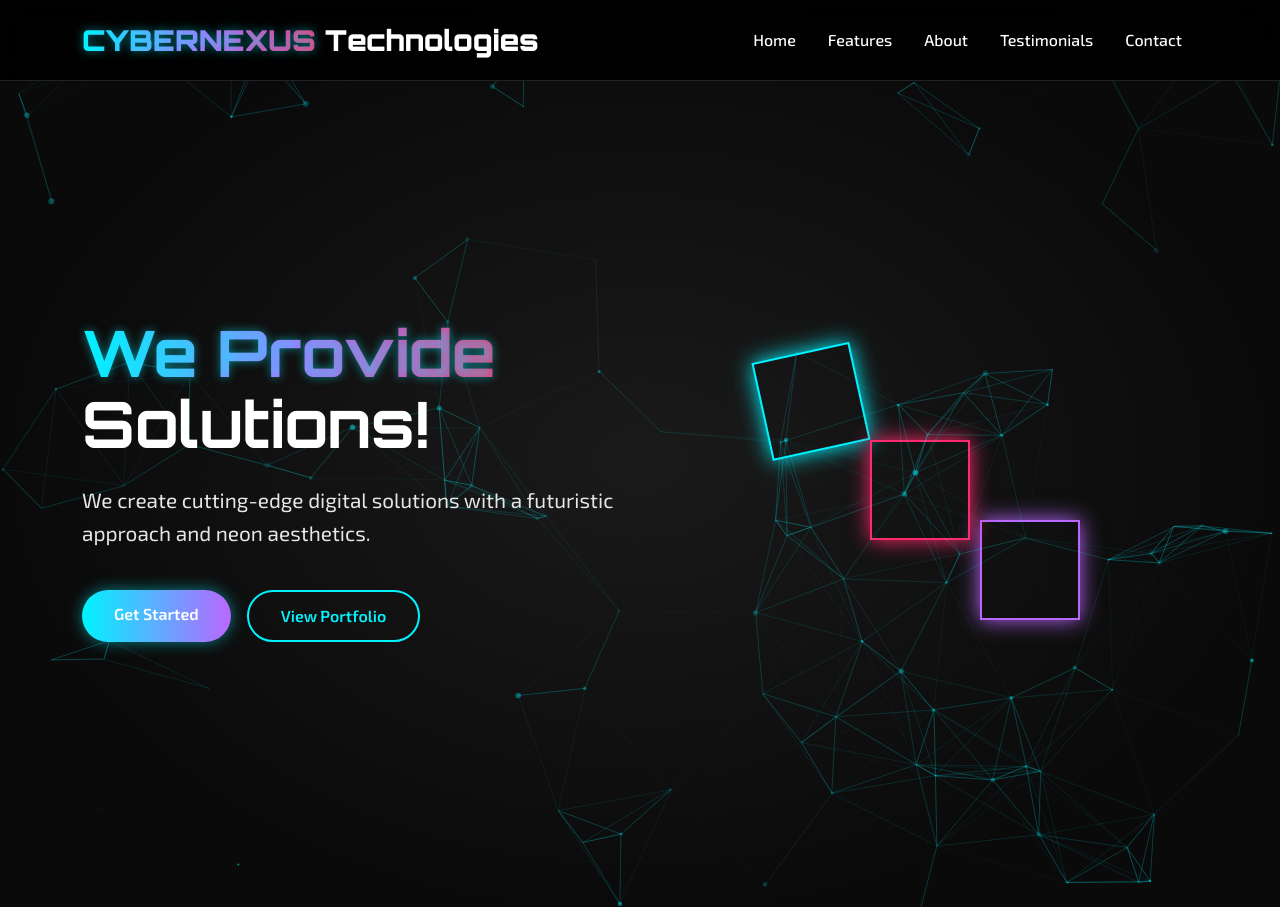
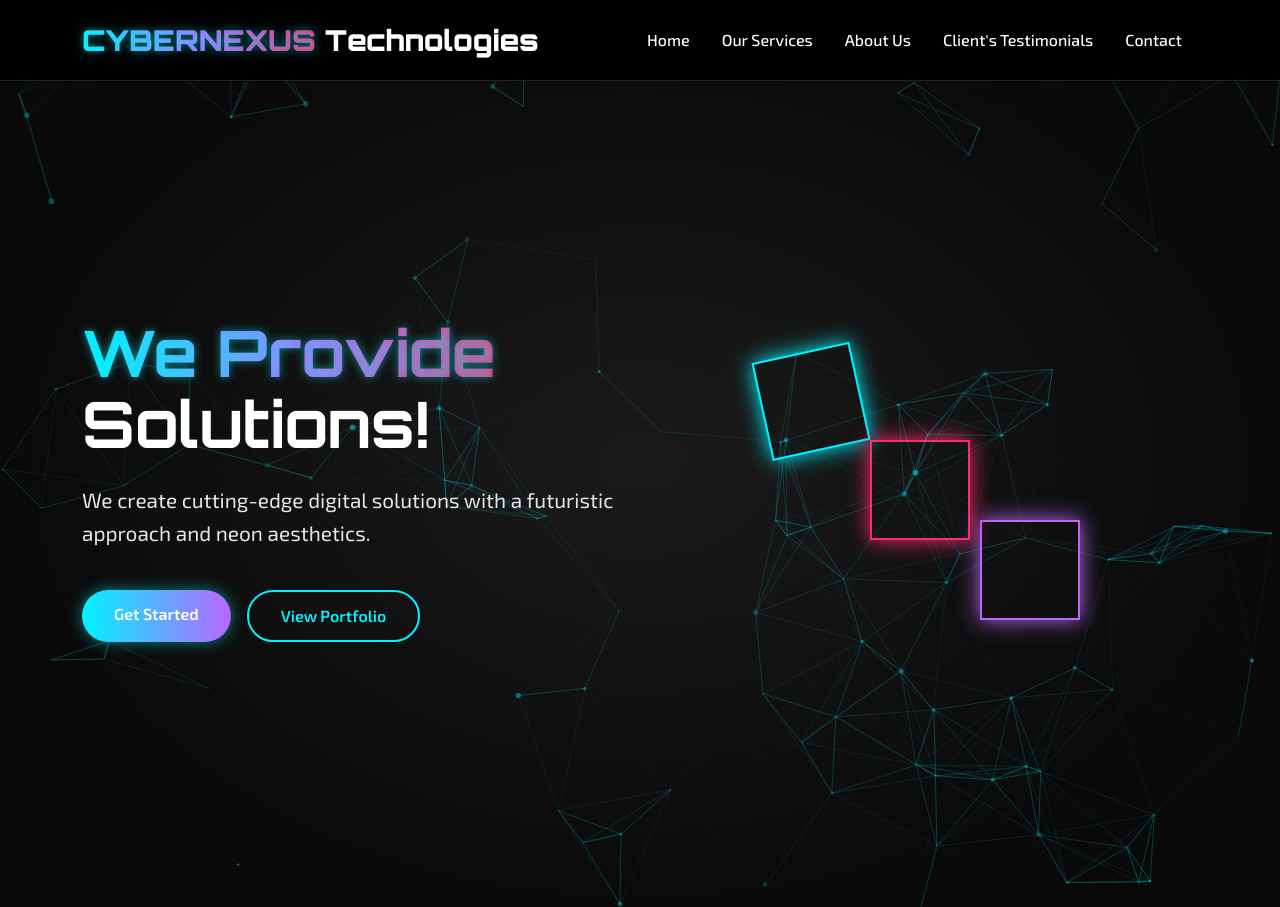
Before and after one commit to syed151500-ui/cybernexus-website, a plain HTML site: page index.html in a window 1280 px wide. Shown: the top 907 px of the page. Drawn offline with nearby package versions, Linux system fonts and the light colour scheme.

Commit message:
Update index.html

```diff
--- a/index.html
+++ b/index.html
@@ -47,13 +47,13 @@
                             <a class="nav-link" href="#home">Home</a>
                         </li>
                         <li class="nav-item">
-                            <a class="nav-link" href="#features">Features</a>
+                            <a class="nav-link" href="#features">Our Services</a>
                         </li>
                         <li class="nav-item">
-                            <a class="nav-link" href="#about">About</a>
+                            <a class="nav-link" href="#about">About Us</a>
                         </li>
                         <li class="nav-item">
-                            <a class="nav-link" href="#testimonials">Testimonials</a>
+                            <a class="nav-link" href="#testimonials">Client's Testimonials</a>
                         </li>
                         <li class="nav-item">
                             <a class="nav-link" href="#contact">Contact</a>
```
